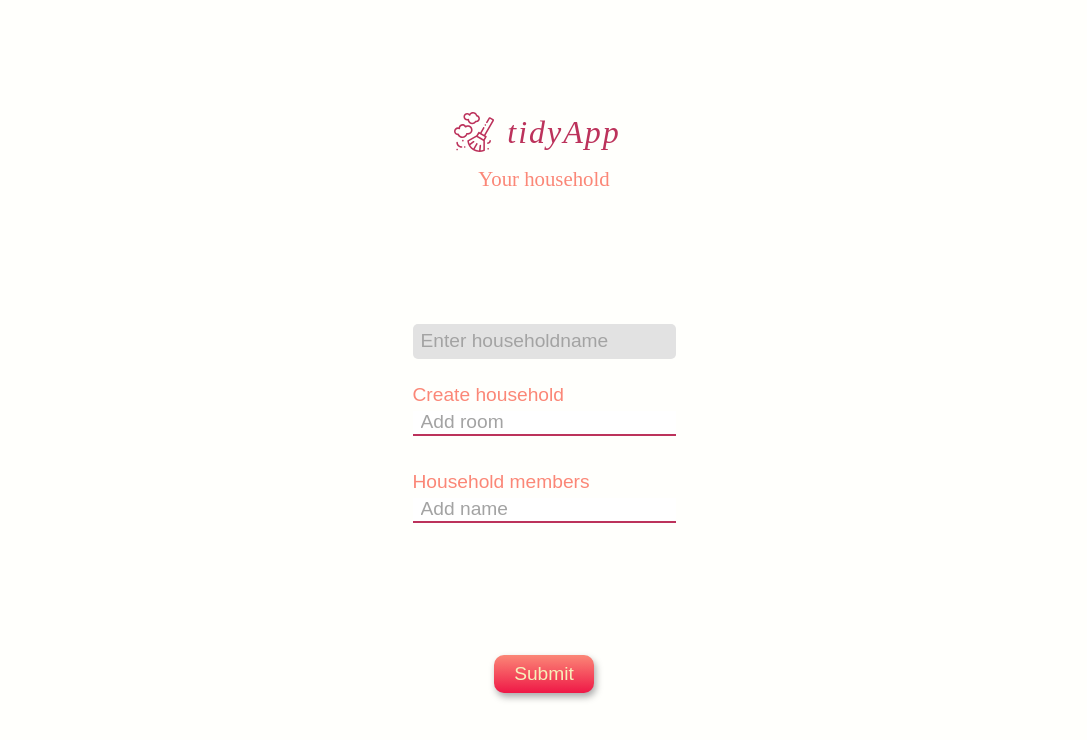
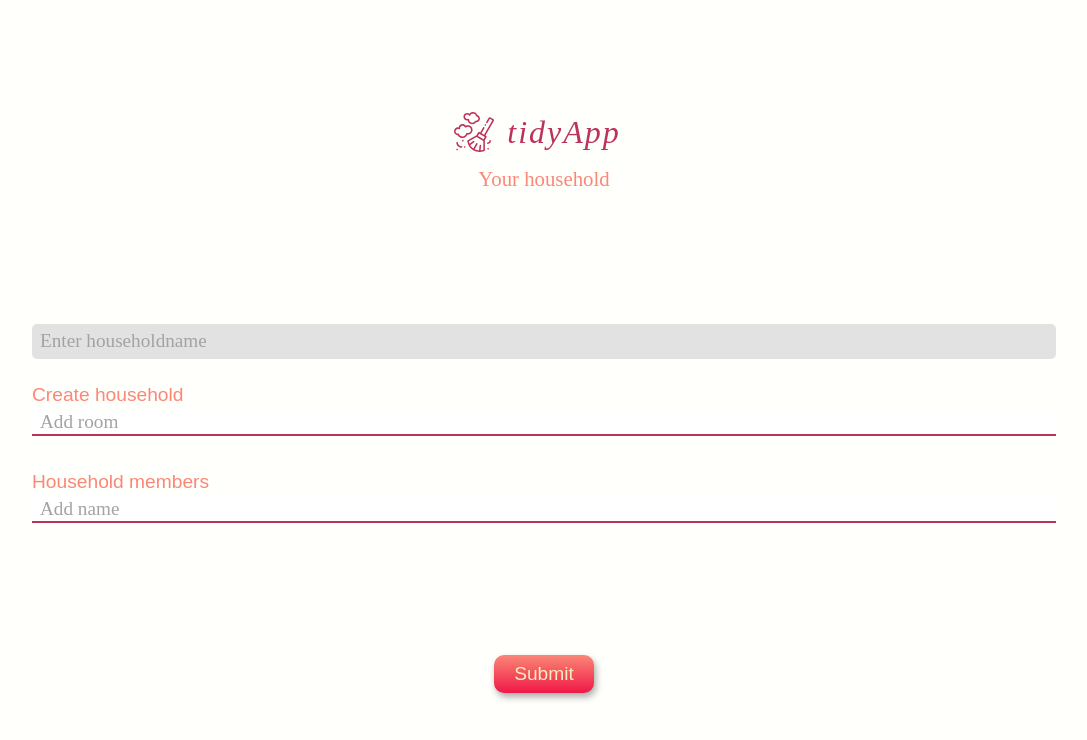
Before and after one commit to rokoc003/tidy_app, a React (Create React App) app in the folder client/: page /household in a window 1280 px wide. Shown: the top 740 px of the page, without its empty margins (96-1183 px from the left). Built offline with nearby package versions, Linux system fonts and the light colour scheme.

Commit message:
Modify styling of components

```diff
--- a/client/src/components/InputCircle.js
+++ b/client/src/components/InputCircle.js
@@ -7,6 +7,7 @@ const InputCircle = styled(Input)`
   height: 35px;
   background-color: ${colors.inputBackground};
   border-radius: 5px;
+  font: 400 1.2rem 'Ubuntu';
 `;
 
 export default InputCircle;
--- a/client/src/components/InputContainer.js
+++ b/client/src/components/InputContainer.js
@@ -5,6 +5,7 @@ const InputContainer = styled.div`
   flex-direction: column;
   margin: 10px 0px;
   flex-basis: 100%;
+  width: 80%;
 `;
 
 export default InputContainer;
--- a/client/src/components/InputLine.js
+++ b/client/src/components/InputLine.js
@@ -7,6 +7,7 @@ const InputLine = styled(Input)`
   height: 25px;
   border-bottom: 2px solid ${colors.InputLine};
   margin-bottom: 15px;
+  font: 400 1.2rem 'Ubuntu';
 `;
 
 export default InputLine;
--- a/client/src/components/PageCaption.js
+++ b/client/src/components/PageCaption.js
@@ -3,7 +3,7 @@ import colors from '../utils/colors';
 
 const PageCaption = styled.h1`
   color: ${colors.captionFont};
-  margin: 10px 0px;
+  margin: 10px;
   font: 500 1.3rem 'Ubuntu';
 `;
 
```
